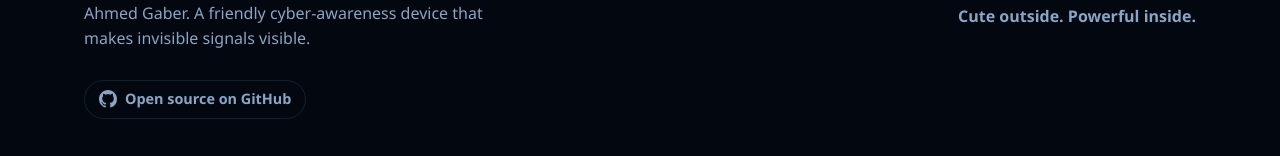
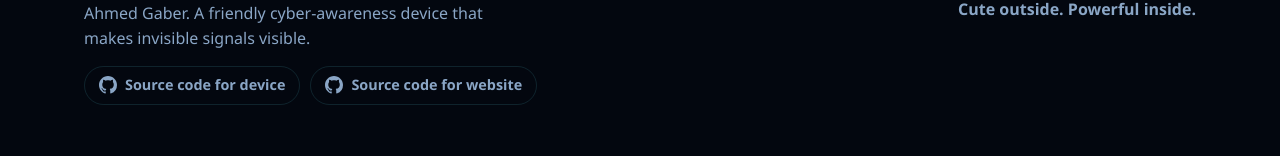
Before and after one commit to amir-azzam/varioneWebsite, a React (Vite) app: page / in a window 1280 px wide. Shown: the part 2929-3085 px from the top of the page. Built offline with nearby package versions, Linux system fonts and the light colour scheme; no server answers.

Commit message:
small changes

```diff
--- a/src/App.css
+++ b/src/App.css
@@ -101,8 +101,9 @@
 .footer-inner { display: flex; flex-wrap: wrap; gap: 20px; justify-content: space-between; align-items: center; }
 .footer-logo { height: 28px; width: auto; }
 .footer-tag { font-weight: 700; }
+.footer-ghs { display: flex; flex-wrap: wrap; gap: 10px; margin-top: 14px; }
 .footer-gh {
-  display: inline-flex; align-items: center; gap: 8px; margin-top: 14px;
+  display: inline-flex; align-items: center; gap: 8px;
   font-size: 0.9rem; font-weight: 600; color: var(--muted);
   border: 1px solid var(--line); border-radius: 999px; padding: 7px 14px;
   transition: color .15s, border-color .15s;
--- a/src/App.tsx
+++ b/src/App.tsx
@@ -92,12 +92,20 @@
             A graduation project at CIC New Cairo, supervised by Dr. Ahmed Gaber.
             A friendly cyber-awareness device that makes invisible signals visible.
           </p>
-          <a className="footer-gh" href="https://github.com/amir-azzam/varioneWebsite" target="_blank" rel="noreferrer">
-            <svg viewBox="0 0 16 16" width="18" height="18" fill="currentColor" aria-hidden="true">
-              <path d="M8 0C3.58 0 0 3.58 0 8c0 3.54 2.29 6.53 5.47 7.59.4.07.55-.17.55-.38 0-.19-.01-.82-.01-1.49-2.01.37-2.53-.49-2.69-.94-.09-.23-.48-.94-.82-1.13-.28-.15-.68-.52-.01-.53.63-.01 1.08.58 1.23.82.72 1.21 1.87.87 2.33.66.07-.52.28-.87.51-1.07-1.78-.2-3.64-.89-3.64-3.95 0-.87.31-1.59.82-2.15-.08-.2-.36-1.02.08-2.12 0 0 .67-.21 2.2.82.64-.18 1.32-.27 2-.27.68 0 1.36.09 2 .27 1.53-1.04 2.2-.82 2.2-.82.44 1.1.16 1.92.08 2.12.51.56.82 1.27.82 2.15 0 3.07-1.87 3.75-3.65 3.95.29.25.54.73.54 1.48 0 1.07-.01 1.93-.01 2.2 0 .21.15.46.55.38A8.01 8.01 0 0016 8c0-4.42-3.58-8-8-8z" />
-            </svg>
-            Open source on GitHub
-          </a>
+          <div className="footer-ghs">
+            <a className="footer-gh" href="https://github.com/Ahmed-Ahmed16/variOne-2" target="_blank" rel="noreferrer">
+              <svg viewBox="0 0 16 16" width="18" height="18" fill="currentColor" aria-hidden="true">
+                <path d="M8 0C3.58 0 0 3.58 0 8c0 3.54 2.29 6.53 5.47 7.59.4.07.55-.17.55-.38 0-.19-.01-.82-.01-1.49-2.01.37-2.53-.49-2.69-.94-.09-.23-.48-.94-.82-1.13-.28-.15-.68-.52-.01-.53.63-.01 1.08.58 1.23.82.72 1.21 1.87.87 2.33.66.07-.52.28-.87.51-1.07-1.78-.2-3.64-.89-3.64-3.95 0-.87.31-1.59.82-2.15-.08-.2-.36-1.02.08-2.12 0 0 .67-.21 2.2.82.64-.18 1.32-.27 2-.27.68 0 1.36.09 2 .27 1.53-1.04 2.2-.82 2.2-.82.44 1.1.16 1.92.08 2.12.51.56.82 1.27.82 2.15 0 3.07-1.87 3.75-3.65 3.95.29.25.54.73.54 1.48 0 1.07-.01 1.93-.01 2.2 0 .21.15.46.55.38A8.01 8.01 0 0016 8c0-4.42-3.58-8-8-8z" />
+              </svg>
+              Source code for device
+            </a>
+            <a className="footer-gh" href="https://github.com/amir-azzam/varioneWebsite" target="_blank" rel="noreferrer">
+              <svg viewBox="0 0 16 16" width="18" height="18" fill="currentColor" aria-hidden="true">
+                <path d="M8 0C3.58 0 0 3.58 0 8c0 3.54 2.29 6.53 5.47 7.59.4.07.55-.17.55-.38 0-.19-.01-.82-.01-1.49-2.01.37-2.53-.49-2.69-.94-.09-.23-.48-.94-.82-1.13-.28-.15-.68-.52-.01-.53.63-.01 1.08.58 1.23.82.72 1.21 1.87.87 2.33.66.07-.52.28-.87.51-1.07-1.78-.2-3.64-.89-3.64-3.95 0-.87.31-1.59.82-2.15-.08-.2-.36-1.02.08-2.12 0 0 .67-.21 2.2.82.64-.18 1.32-.27 2-.27.68 0 1.36.09 2 .27 1.53-1.04 2.2-.82 2.2-.82.44 1.1.16 1.92.08 2.12.51.56.82 1.27.82 2.15 0 3.07-1.87 3.75-3.65 3.95.29.25.54.73.54 1.48 0 1.07-.01 1.93-.01 2.2 0 .21.15.46.55.38A8.01 8.01 0 0016 8c0-4.42-3.58-8-8-8z" />
+              </svg>
+              Source code for website
+            </a>
+          </div>
         </div>
         <p className="muted footer-tag">Cute outside. Powerful inside.</p>
       </div>
```
Also changed, not shown: public/vemo/index.html (+2 -1 lines).
